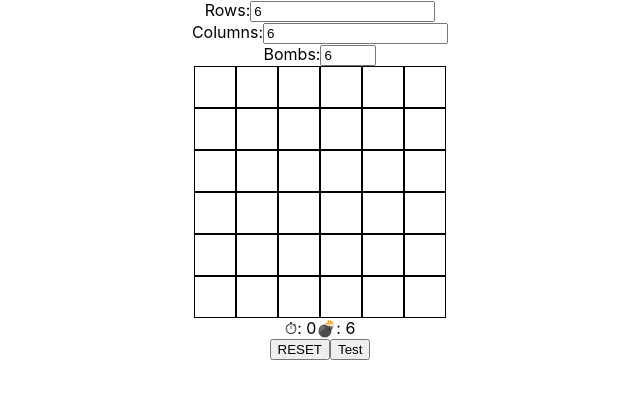
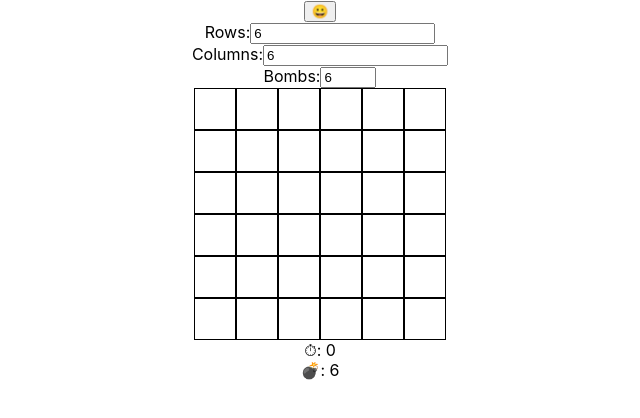
Before and after one commit to itaydafna/react-redux-minesweeper, a React (Create React App) app: page / in a window 1280 px wide. Shown: the top 418 px of the page, without its empty margins (320-960 px from the left). Built offline with nearby package versions, Linux system fonts and the light colour scheme.

Commit message:
add reset button

```diff
--- a/src/App.js
+++ b/src/App.js
@@ -1,5 +1,6 @@
 import React from 'react';
 import GameConfig from './containers/GameConfig';
+import ResetButton from './containers/ResetButton';
 import GameBoard from './containers/GameBoard';
 import GamePanel from './containers/GamePanel';
 
@@ -8,6 +9,7 @@ import './App.css';
 export default function App() {
 	return (
 		<div className="App">
+			<ResetButton />
 			<GameConfig />
 			<GameBoard />
 			<GamePanel />
--- a/src/containers/GamePanel.js
+++ b/src/containers/GamePanel.js
@@ -5,14 +5,14 @@ import { createSelector } from 'reselect';
 
 function GamePanel({ reset, time, unflaggedBombs }) {
 	return (
-		<div>
-			<span>⏱: </span> <span>{time}</span>
-			<span>💣: </span> <span>{unflaggedBombs}</span>
+		<>
 			<div>
-				<button onClick={reset}>RESET</button>
-				<button>Test</button>
+				<span>⏱: </span> <span>{time}</span>
 			</div>
-		</div>
+			<div>
+				<span>💣: </span> <span>{unflaggedBombs}</span>
+			</div>
+		</>
 	);
 }
 
--- /dev/null
+++ b/src/containers/ResetButton.js
@@ -0,0 +1,44 @@
+import React, { useEffect } from 'react';
+import { reset, winGame } from '../actions';
+import { connect } from 'react-redux';
+import { createSelector } from 'reselect';
+import MARK_TYPES from '../constants/MARK_TYPES';
+import GAME_STAGE_TYPES from '../constants/GAME_STAGE_TYPES';
+
+function ResetButton({ reset, isGameWon, gameStage, winGame }) {
+	useEffect(() => {
+		if (isGameWon) winGame();
+	}, [isGameWon, winGame]);
+	return (
+		<button onClick={reset}>
+			{(gameStage === GAME_STAGE_TYPES.PLAY || gameStage === GAME_STAGE_TYPES.BOARD_CONFIG) && '😀'}
+			{gameStage === GAME_STAGE_TYPES.GAME_WON && '😎'}
+			{gameStage === GAME_STAGE_TYPES.GAME_LOST && '😵'}
+		</button>
+	);
+}
+
+const isGameWonSelector = createSelector(
+	state => state.gameBoard.grid,
+	state => state.gameBoard.isDirty,
+	(grid, isDirty) =>
+		isDirty &&
+		grid.every(row =>
+			row.every(cell => (cell.isBomb && cell.mark === MARK_TYPES.FLAG) || (!cell.isBomb && cell.isRevealed))
+		)
+);
+
+const mapStateToProps = state => ({
+	isGameWon: isGameWonSelector(state),
+	gameStage: state.gameStage,
+});
+
+const mapDispatchToProps = {
+	reset,
+	winGame,
+};
+
+export default connect(
+	mapStateToProps,
+	mapDispatchToProps
+)(ResetButton);
--- a/src/middleware/time.js
+++ b/src/middleware/time.js
@@ -8,7 +8,7 @@ export default function({ getState, dispatch }) {
 			timeInterval = setInterval(() => dispatch(incrementTime()), 1000);
 		}
 
-		if (action.type === ACTIONS.LOSE_GAME || action.type === ACTIONS.RESET) {
+		if (action.type === ACTIONS.LOSE_GAME || action.type === ACTIONS.WIN_GAME || action.type === ACTIONS.RESET) {
 			clearInterval(timeInterval);
 		}
 		next(action);
--- a/src/reducers/gameStage.js
+++ b/src/reducers/gameStage.js
@@ -5,6 +5,8 @@ export default function gameStage(state = GAME_STAGE_TYPES.BOARD_CONFIG, action)
 	switch (action.type) {
 		case ACTIONS.LOSE_GAME:
 			return GAME_STAGE_TYPES.GAME_LOST;
+		case ACTIONS.WIN_GAME:
+			return GAME_STAGE_TYPES.GAME_WON;
 		case ACTIONS.START_GAME:
 			return GAME_STAGE_TYPES.PLAY;
 		case ACTIONS.RESET:
```
